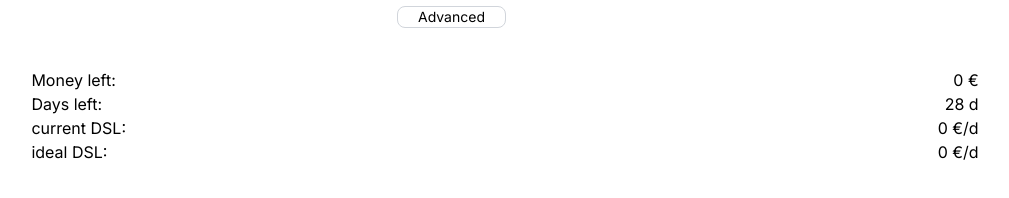
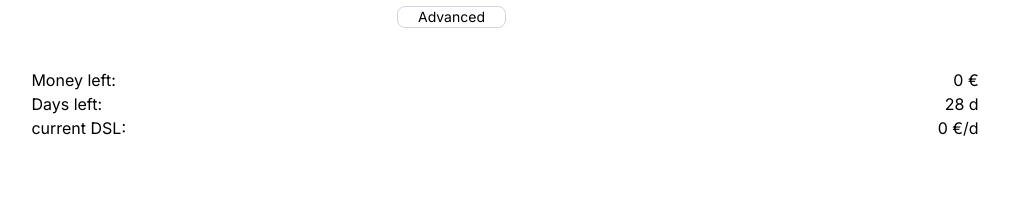
Before and after one commit to WendtOle/daily-spending-limit, a Next.js app: page / in a window 1280 px wide. Shown: the part 224-422 px from the top of the page, without its empty margins (135-1144 px from the left). Built offline with nearby package versions, Linux system fonts and the light colour scheme.

Commit message:
Allow empty startBudget with simplified results

```diff
--- a/app/Results.tsx
+++ b/app/Results.tsx
@@ -3,7 +3,7 @@ import { lastDayOfMonth } from "./lastDayOfMonth";
 
 interface ResultsProps {
   currentBudget: number;
-  startBudget: number;
+  startBudget: number | undefined;
   budgetOffset: number;
 }
 
@@ -13,11 +13,16 @@ export default function Results({
   budgetOffset,
 }: ResultsProps) {
   const actualCurrentBudget = currentBudget - budgetOffset;
-  const actualStartBudget = startBudget - budgetOffset;
-  const idealDSL = actualStartBudget / lastDayOfMonth();
+  const actualStartBudget = startBudget
+    ? startBudget - budgetOffset
+    : undefined;
+  const idealDSL = actualStartBudget
+    ? actualStartBudget / lastDayOfMonth()
+    : undefined;
   const days = dayToEndOfMonth();
-  const daysToGiveOutNothingToReturnToIdeal =
-    days - actualCurrentBudget / idealDSL;
+  const daysToGiveOutNothingToReturnToIdeal = idealDSL
+    ? days - actualCurrentBudget / idealDSL
+    : undefined;
 
   if (actualCurrentBudget < 0) {
     return null;
@@ -38,13 +43,16 @@ export default function Results({
           <p>current DSL: </p>
           <p>{Math.floor(actualCurrentBudget / days)} €/d</p>
         </div>
+        {idealDSL && (
           <div className="flex justify-between">
             <p>ideal DSL: </p>
             <p>{Math.floor(idealDSL)} €/d</p>{" "}
           </div>
+        )}
       </div>
 
-      {daysToGiveOutNothingToReturnToIdeal > 0 && (
+      {daysToGiveOutNothingToReturnToIdeal &&
+        daysToGiveOutNothingToReturnToIdeal > 0 && (
           <div className="pt-4">
             <p className="text-center text-orange-700">
               You have spend more than the ideal DSL!
--- a/app/page.tsx
+++ b/app/page.tsx
@@ -5,12 +5,10 @@ import { getDate } from "./getDate";
 import Results from "./Results";
 
 export default function Home() {
-  const [startBudget, setStartBudget] = useState<number>(0);
+  const [startBudget, setStartBudget] = useState<number | undefined>();
 
-  const [currentBudget, setCurrentBudget] = useState<number | undefined>(
-    undefined
-  );
-  const [budgetOffset, setBudgetOffset] = useState<number>(0);
+  const [currentBudget, setCurrentBudget] = useState<number | undefined>();
+  const [budgetOffset, setBudgetOffset] = useState<number | undefined>();
   const [showAdvanced, setShowAdvanced] = useState<boolean>(false);
 
   useEffect(() => {
@@ -79,7 +77,7 @@ export default function Home() {
       <Results
         currentBudget={currentBudget ?? 0}
         startBudget={startBudget}
-        budgetOffset={budgetOffset}
+        budgetOffset={budgetOffset ?? 0}
       />
     </main>
   );
```
Lines whose indentation alone changed are shown as unchanged.
